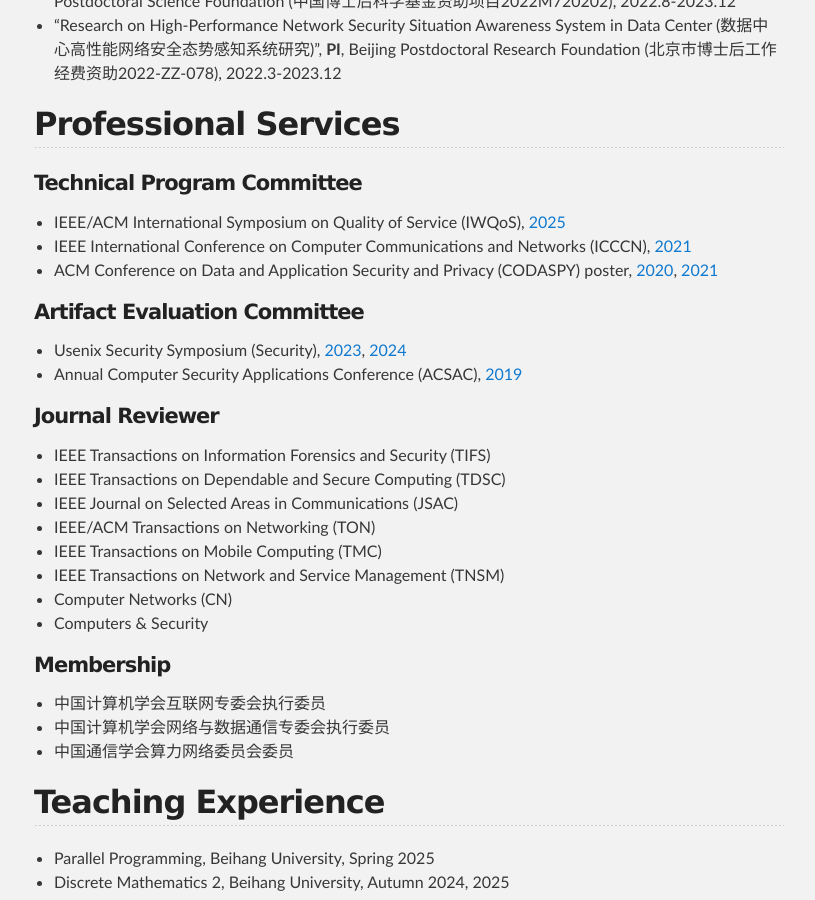
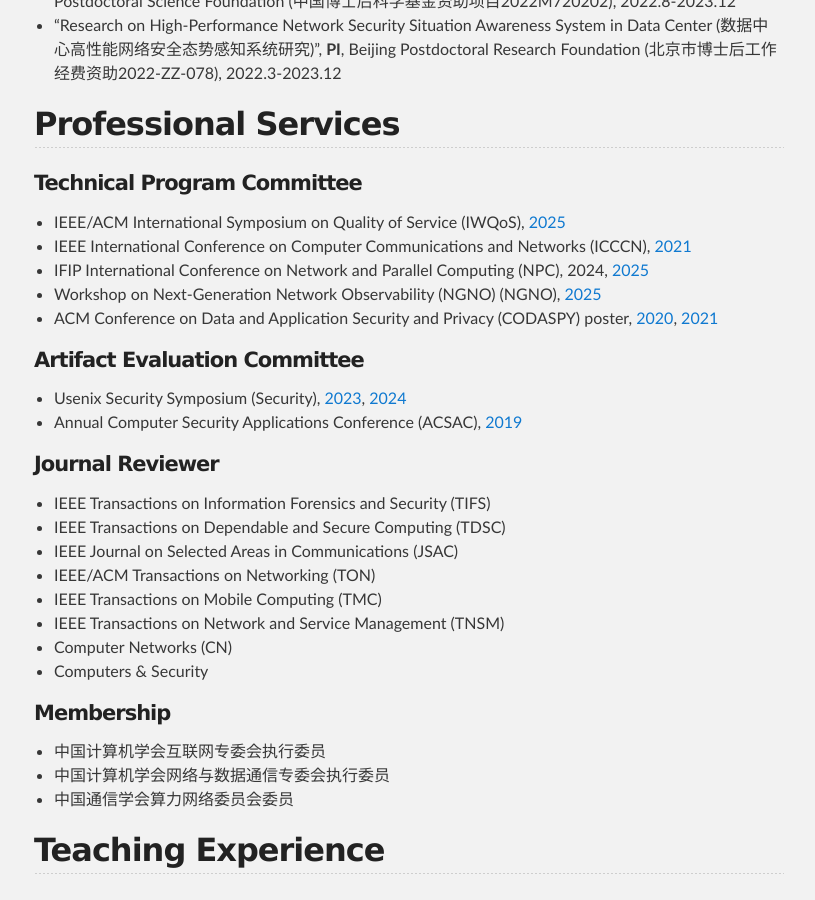
Before and after one commit to zhangmenghao/zhangmenghao.github.io, a Jekyll site: the page built from index.md, in a window 1280 px wide and 900 px high, scrolled down 6849 px. Shown: the whole window, without its empty margins (231-1046 px from the left). Built offline with Jekyll 4.4.1, drawn with Linux system fonts in a browser that asks for light colours.

Commit message:
Update TPC

```diff
--- a/index.md
+++ b/index.md
@@ -234,6 +234,8 @@
 #### Technical Program Committee
 * IEEE/ACM International Symposium on Quality of Service (IWQoS), [2025](https://iwqos2025.ieee-iwqos.org/committees/technical-program-committee)
 * IEEE International Conference on Computer Communications and Networks (ICCCN), [2021](http://www.icccn.org/icccn21/committeesandtracks/technical-tracks/track7.html)
+* IFIP International Conference on Network and Parallel Computing (NPC), 2024, [2025](https://npc-2025.github.io/committees.html)
+* Workshop on Next-Generation Network Observability (NGNO) (NGNO), [2025](https://conferences.sigcomm.org/sigcomm/2025/workshop/ngno/)
 * ACM Conference on Data and Application Security and Privacy (CODASPY) poster, [2020](https://dl.acm.org/action/showFmPdf?doi=10.1145%2F3374664), [2021](https://dl.acm.org/action/showFmPdf?doi=10.1145%2F3422337)
 
 #### Artifact Evaluation Committee
```
Also changed, not shown: other parts of index.md (+3 -1 lines).
